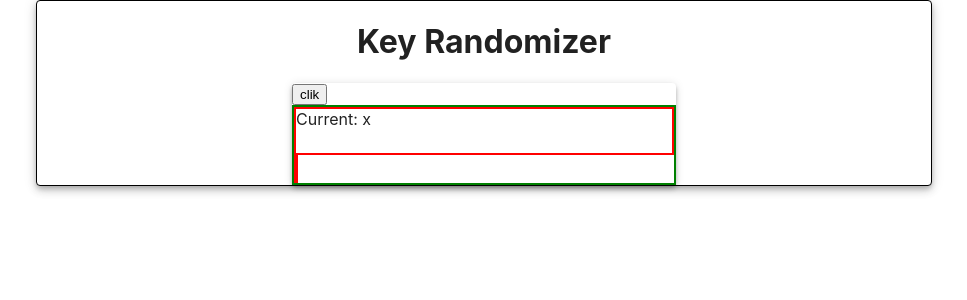
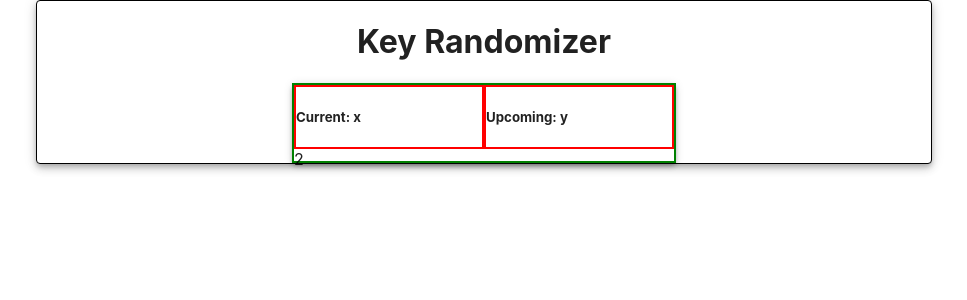
Before and after one commit to luketurnerdev/randomkeygenerator, a React (Create React App) app: page / in a window 1280 px wide. Shown: the top 300 px of the page, without its empty margins (156-1123 px from the left). Built offline with nearby package versions, Linux system fonts and the light colour scheme.

Commit message:
slide animation timer works different but still cool ill take it

```diff
--- a/src/Components/Randomizer/index.js
+++ b/src/Components/Randomizer/index.js
@@ -29,8 +29,7 @@ const Randomizer = () => {
   const [randomizeMod, setRandomizeMod] = useState(false);
   const [currentKeyset, setCurrentKeyset] = useState(keysWithFlats);
   const [keyOrder, setKeyOrder] = useState("randomKey")
-  const [delayInSeconds, setDelayInSeconds] = useState(3);
-  const [secondsLeft, setSecondsLeft] = useState(delayInSeconds);
+  const [delayInSeconds, setDelayInSeconds] = useState(7);
   const [loop, setLoop] = useState(true)
   const [volume, setVolume] = useState(50);
 
@@ -168,34 +167,24 @@ const Randomizer = () => {
   }
 
   const KeyDisplay = () => {
-
-  const [checked, setChecked] = useState(false);
-
-  const handleChange = () => {
-    setChecked((prev) => !prev);
-  };
+    const [lessThanThreeLeft, setLessThanThreeLeft] = useState(true);
     return (
 
       <Paper elevation={4} >
-        <button onClick={handleChange}>
-          clik
-        </button>
         <Grid container style={styles.keyDisplayGrid}>
-          <Grid item xs={checked ? 6 : 12} style={styles.keyDisplayItem}>
-            Current: x
+          <Grid item xs={lessThanThreeLeft ? 6 : 12} style={styles.keyDisplayItem}>
+          <h5>Current: x </h5>
+
           </Grid>
-          <Grid item xs={checked ? 6 : 0} style={styles.keyDisplayItem}>
-              <Slide direction="up" in={checked} mountOnEnter unmountOnExit>
-                <h1>Upcoming: y </h1>
+          <Grid item xs={lessThanThreeLeft ? 6 : 0} style={styles.keyDisplayItem}>
+              <Slide direction="up" in={lessThanThreeLeft} mountOnEnter unmountOnExit>
+                <h5>Upcoming: y </h5>
               </Slide>
           </Grid>
-          {/* <h1>{currentKey} {currentMod}</h1>
             <Countdown
               date={Date.now() + delayInSeconds * 1000}
               renderer={clockRenderer}
             />
-            <br />
-            <span>Upcoming: {upcomingKey} {upcomingMod}</span>  */}
          </Grid>
 
       </Paper>
@@ -290,6 +279,11 @@ const Randomizer = () => {
   const clockRenderer = ({ hours, minutes, seconds, completed, api}) => {
 
     // Every second, this re-renders, so we can track the seconds
+    // set seconds back to 3 explicitly?
+    // console.log(seconds)
+    if (seconds === 3) {
+      // setLessThanThreeLeft(true);
+    }
     if (completed) {
       // Stop any currently playing chord from overlapping
       stopChord();
@@ -298,15 +292,16 @@ const Randomizer = () => {
 
       decideUpcomingKey(keyOrder);
       setCurrentMod(upcomingMod)
-
       //Restart clock
+      // setLessThanThreeLeft(false)
       api.start();
-      return <h1>App is paused</h1>
+      return <h1>paused</h1>
       }
 
       else {
         // Render a countdown
-        return <span>{(hours > 0) && hours} hr {minutes} mins {seconds} sec</span>;
+        // return <span>{(hours > 0) && hours} hr {minutes} mins {seconds} sec</span>;
+        return seconds
       }
   };
 
```
